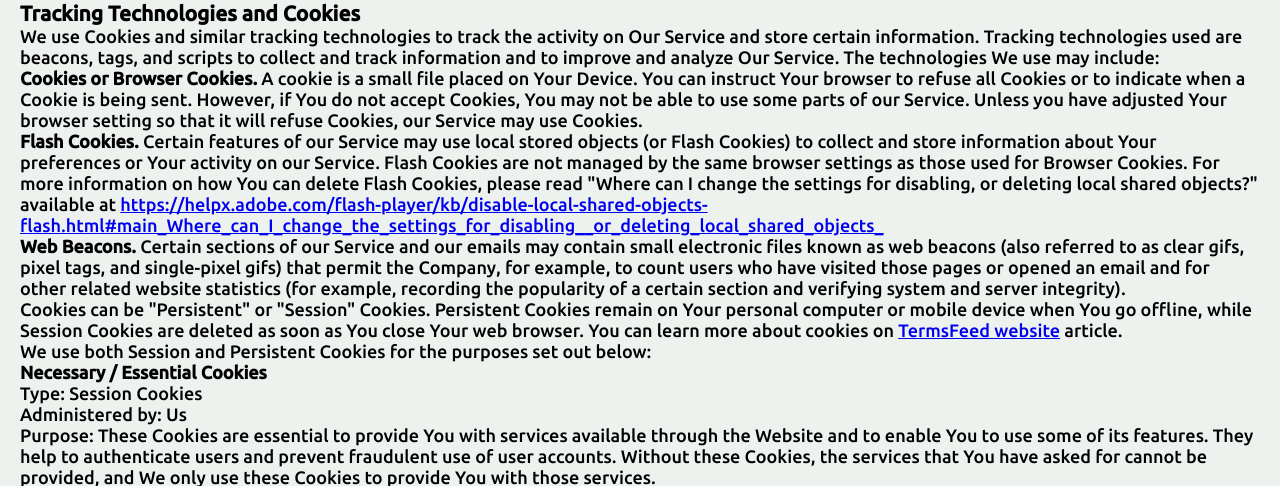
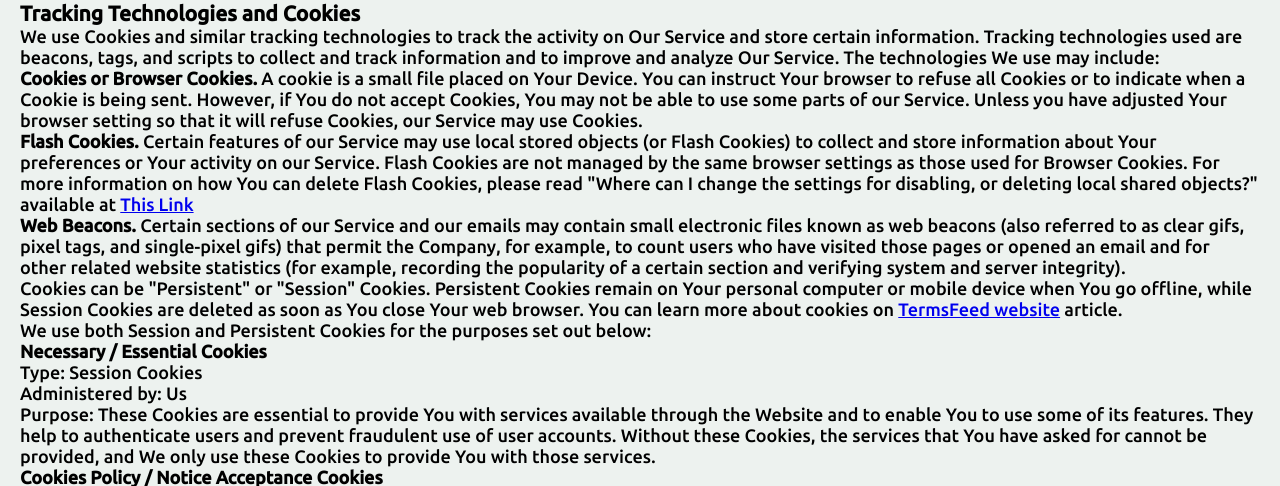
Before and after one commit to coder-18m/SparkCode, a Flask app: page /privacy in a window 1280 px wide. Shown: the part 1129-1615 px from the top of the page. Run offline with Flask 2, Linux system fonts and the light colour scheme; some libraries are stand-ins or nearby versions; some web fonts are replaced.

Commit message:
motified terms of service and privacy

```diff
--- a/templates/privacy.html
+++ b/templates/privacy.html
@@ -90,7 +90,7 @@
     <p>We use Cookies and similar tracking technologies to track the activity on Our Service and store certain information. Tracking technologies used are beacons, tags, and scripts to collect and track information and to improve and analyze Our Service. The technologies We use may include:</p>
     <ul>
     <li><strong>Cookies or Browser Cookies.</strong> A cookie is a small file placed on Your Device. You can instruct Your browser to refuse all Cookies or to indicate when a Cookie is being sent. However, if You do not accept Cookies, You may not be able to use some parts of our Service. Unless you have adjusted Your browser setting so that it will refuse Cookies, our Service may use Cookies.</li>
-    <li><strong>Flash Cookies.</strong> Certain features of our Service may use local stored objects (or Flash Cookies) to collect and store information about Your preferences or Your activity on our Service. Flash Cookies are not managed by the same browser settings as those used for Browser Cookies. For more information on how You can delete Flash Cookies, please read &quot;Where can I change the settings for disabling, or deleting local shared objects?&quot; available at <a href="https://helpx.adobe.com/flash-player/kb/disable-local-shared-objects-flash.html#main_Where_can_I_change_the_settings_for_disabling__or_deleting_local_shared_objects_" rel="external nofollow noopener" target="_blank">https://helpx.adobe.com/flash-player/kb/disable-local-shared-objects-flash.html#main_Where_can_I_change_the_settings_for_disabling__or_deleting_local_shared_objects_</a></li>
+    <li><strong>Flash Cookies.</strong> Certain features of our Service may use local stored objects (or Flash Cookies) to collect and store information about Your preferences or Your activity on our Service. Flash Cookies are not managed by the same browser settings as those used for Browser Cookies. For more information on how You can delete Flash Cookies, please read &quot;Where can I change the settings for disabling, or deleting local shared objects?&quot; available at <a href="https://helpx.adobe.com/flash-player/kb/disable-local-shared-objects-flash.html#main_Where_can_I_change_the_settings_for_disabling__or_deleting_local_shared_objects_" rel="external nofollow noopener" target="_blank">This Link</a></li>
     <li><strong>Web Beacons.</strong> Certain sections of our Service and our emails may contain small electronic files known as web beacons (also referred to as clear gifs, pixel tags, and single-pixel gifs) that permit the Company, for example, to count users who have visited those pages or opened an email and for other related website statistics (for example, recording the popularity of a certain section and verifying system and server integrity).</li>
     </ul>
     <p>Cookies can be &quot;Persistent&quot; or &quot;Session&quot; Cookies. Persistent Cookies remain on Your personal computer or mobile device when You go offline, while Session Cookies are deleted as soon as You close Your web browser. You can learn more about cookies on <a href="https://www.termsfeed.com/blog/cookies/#What_Are_Cookies" target="_blank">TermsFeed website</a> article.</p>
@@ -189,7 +189,7 @@
     <h1>Contact Us</h1>
     <p>If you have any questions about this Privacy Policy, You can contact us:</p>
     <ul>
-    <li>By visiting this page on our website: <a href="contactsparkcode/contact.org" rel="external nofollow noopener" target="_blank">contactsparkcode/contact.org</a></li>
+    <li>By visiting this page on our website: <a href="contactsparkcode.org" rel="external nofollow noopener" target="_blank">contactsparkcode/contact.org</a></li>
     </ul>
 </div>
 {% endblock %}
--- a/templates/terms.html
+++ b/templates/terms.html
@@ -102,7 +102,7 @@ You agree that the original English text shall prevail in the case of a dispute.
 <h1>Contact Us</h1>
 <p>If you have any questions about these Terms and Conditions, You can contact us:</p>
 <ul>
-<li>By visiting this page on our website: <a href="contactsparkcode/contact.org" rel="external nofollow noopener" target="_blank">contactsparkcode/contact.org</a></li>
+<li>By visiting this page on our website: <a href="contactsparkcode.org/contact" rel="external nofollow noopener" target="_blank">contactsparkcode/contact.org</a></li>
 </ul>
 </div>
 {% endblock %}
```
